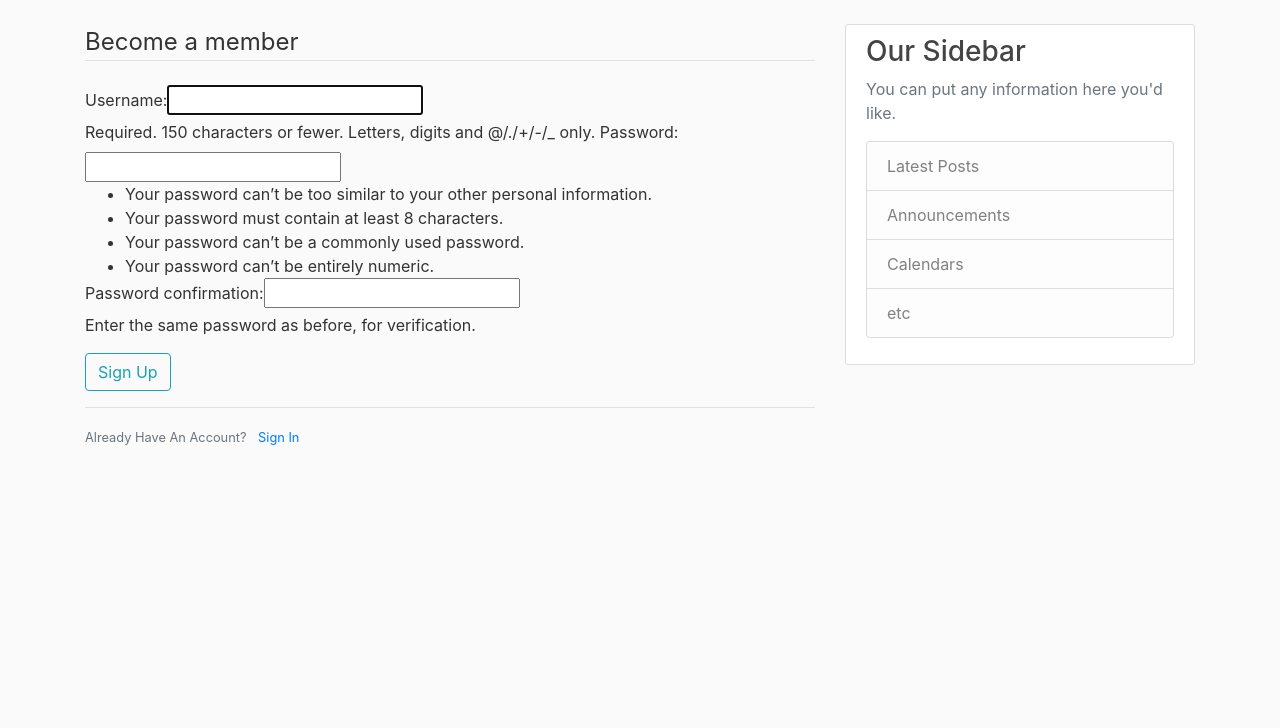
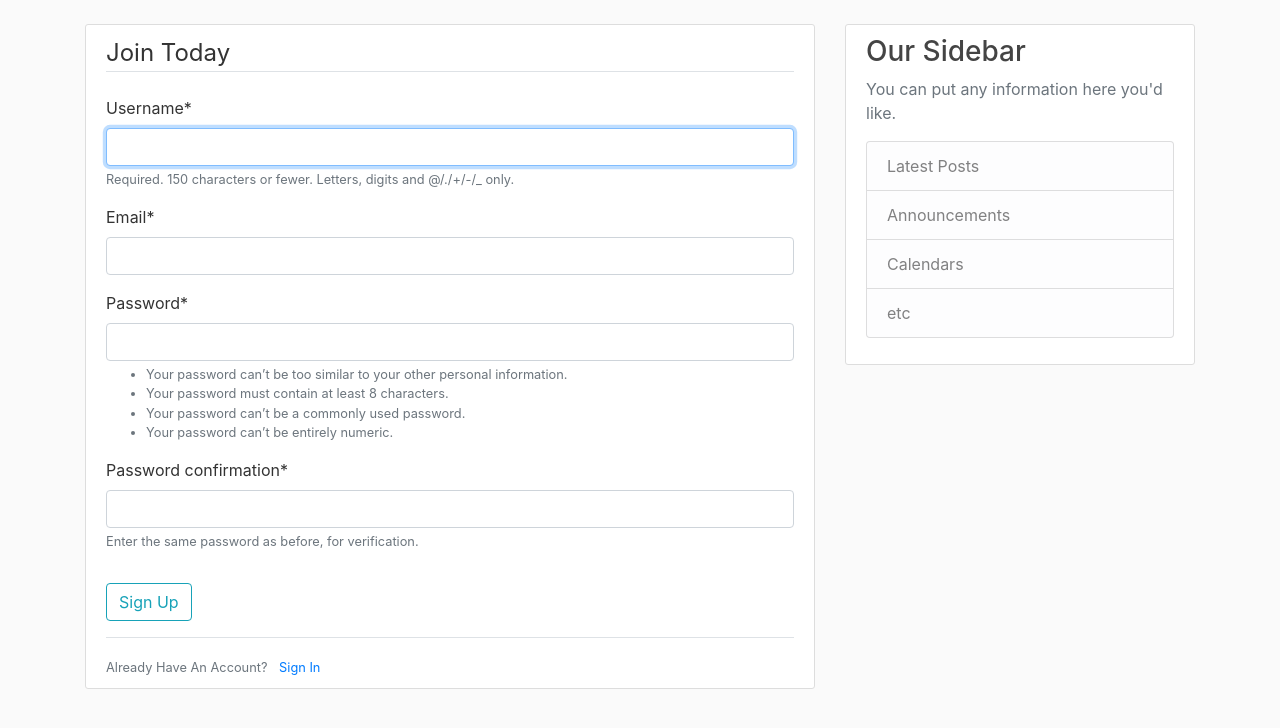
Before and after one commit to ahsnl-py/PragueStudentCentral, a Django app: page /register/ in a window 1280 px wide. Shown: the part 56-784 px from the top of the page. Run offline with Django 3.2, Linux system fonts and the light colour scheme; some libraries are stand-ins or nearby versions.

Commit message:
Create initial registrations page

```diff
--- a/forum/templates/forum/base.html
+++ b/forum/templates/forum/base.html
@@ -47,7 +47,7 @@
           <!--Message alert for registrations-->
           {% if messages %}
             {% for message in messages %}
-              <div class="alert alert - {{ message.tags }}">
+              <div class="alert alert-{{ message.tags }}">
                 {{ message }}
               </div>
             {% endfor %}
--- a/psc_project/settings.py
+++ b/psc_project/settings.py
@@ -39,6 +39,7 @@ INSTALLED_APPS = [
     'django.contrib.sessions',
     'django.contrib.messages',
     'django.contrib.staticfiles',
+    'crispy_forms',
 ]
 
 MIDDLEWARE = [
@@ -120,3 +121,5 @@ USE_TZ = True
 # https://docs.djangoproject.com/en/2.2/howto/static-files/
 
 STATIC_URL = '/static/'
+
+CRISPY_TEMPLATE_PACK = 'bootstrap4'
--- a/psc_project/urls.py
+++ b/psc_project/urls.py
@@ -8,5 +8,5 @@ from users import views as user_views
 urlpatterns = [
     path('admin/', admin.site.urls),
     path('register/', user_views.register, name='register'),
-    path('forum/', include('forum.urls', namespace='forum')),
+    path('', include('forum.urls', namespace='forum')),
 ]
--- /dev/null
+++ b/users/forms.py
@@ -0,0 +1,11 @@
+from django import forms
+from django.contrib.auth.models import User
+from django.contrib.auth.forms import UserCreationForm
+
+
+class UserRegisterForm(UserCreationForm):
+    email = forms.EmailField()
+
+    class Meta:
+        model = User
+        fields = ['username', 'email', 'password1', 'password2']
--- a/users/templates/users/register.html
+++ b/users/templates/users/register.html
@@ -1,12 +1,13 @@
+
 {% extends "forum/base.html" %}
-
+{% load crispy_forms_tags %}
 {% block content %}
-
+    <div class="content-section">
         <form method="POST">
             {% csrf_token %}
             <fieldset class="form-group">
-            <legend class="border-bottom mb-4">Become a member</legend>
-            {{ form }}
+                <legend class="border-bottom mb-4">Join Today</legend>
+                {{ form|crispy }}
             </fieldset>
             <div class="form-group">
                 <button class="btn btn-outline-info" type="submit">Sign Up</button>
@@ -17,5 +18,5 @@
                 Already Have An Account? <a class="ml-2" href="#">Sign In</a>
             </small>
         </div>
-
+    </div>
 {% endblock content %}
--- a/users/views.py
+++ b/users/views.py
@@ -1,17 +1,18 @@
 from django.shortcuts import render, redirect
-from django.contrib.auth.forms import UserCreationForm
 from django.contrib import messages
+from .forms import UserRegisterForm
 
-# User registrations
+
 def register(request):
-    if request.method == "POST":
-        form = UserCreationForm(request.POST)
+    if request.method == 'POST':
+        form = UserRegisterForm(request.POST)
         print(form)
         if form.is_valid():
             form.save()
             username = form.cleaned_data.get('username')
+            print(username)
             messages.success(request, f'Account created for {username}!')
-
+            return redirect('forum:forum-home')
     else:
-        form = UserCreationForm()
+        form = UserRegisterForm()
     return render(request, 'users/register.html', {'form': form})
```
Also changed, not shown: db.sqlite3. Lines whose indentation alone changed are shown as unchanged.
